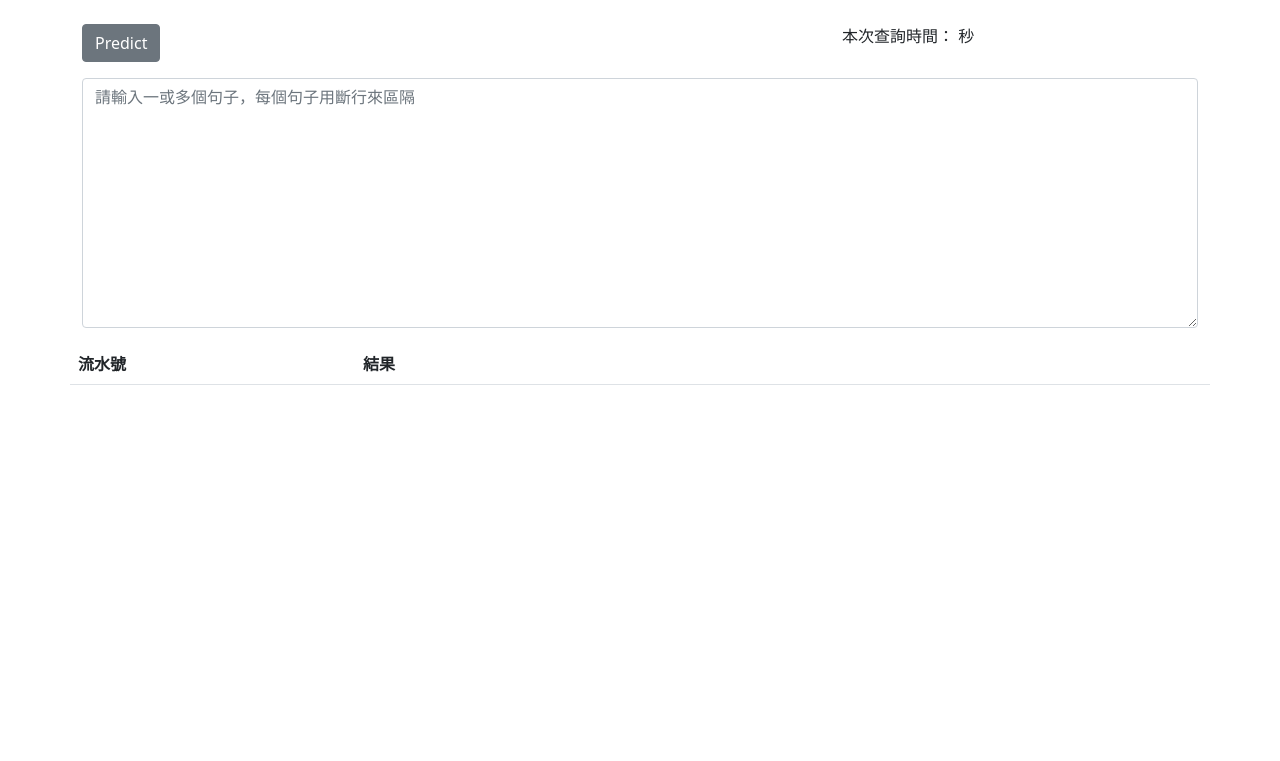
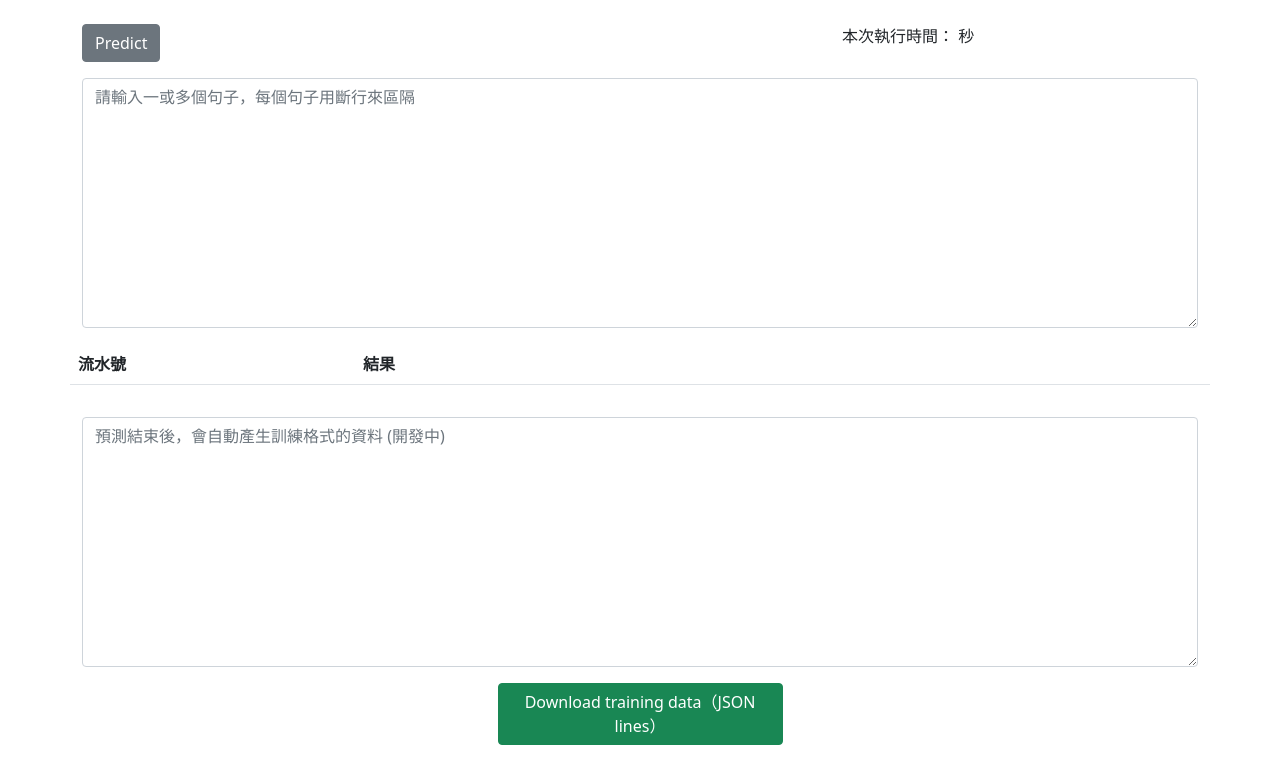
Before and after one commit to telunyang/rocling2022_ner, a Flask app: page / in a window 1280 px wide. Shown: the part 56-817 px from the top of the page. Before the commit the page ends 441 px from the top, so only its background shows below. Run offline with Flask 2, Linux system fonts and the light colour scheme; lists and menus that the app fills with data are empty; some libraries are stand-ins or nearby versions.

Commit message:
加入自動生產訓練資料的 layout

```diff
--- a/templates/query.html
+++ b/templates/query.html
@@ -32,7 +32,7 @@
                 <button class="btn btn-secondary" type="submit" id="btn_query">Predict</button>
             </div>
             <div class="col-auto">
-                本次查詢時間：<span class="badge bg-secondary" id="exec_secs"></span> 秒
+                本次執行時間：<span class="badge bg-secondary" id="exec_secs"></span> 秒
             </div>
         </div>
         <div class="row mb-3">
@@ -40,7 +40,7 @@
                 <textarea class="form-control" type="text" placeholder="請輸入一或多個句子，每個句子用斷行來區隔" id="search_bar"></textarea>
             </div>
         </div>
-        <div class="row">
+        <div class="row mb-3">
             <table class="table">
                 <thead class="thead-dark">
                     <tr>
@@ -51,7 +51,14 @@
                 <tbody id="result"></tbody>
             </table>
         </div>
-        </form>
+        <div class="row mb-3">
+            <div class="col">
+                <textarea class="form-control" type="text" placeholder="預測結束後，會自動產生訓練格式的資料 (開發中)" id="export_json"></textarea>
+            </div>
+        </div>
+        <div class="row mb-3 d-flex justify-content-center">
+            <button class="btn btn-success w-25" type="submit" id="btn_download">Download training data（JSON lines）</button>
+        </div>
     </main><!-- /.container -->
 
     <!-- jQuery -->
@@ -120,6 +127,8 @@
             //整合查詢結果
             let sn = 1
             for (let arr of obj['results']) {
+                console.log(arr);
+
                 // 整合 html 資料
                 let html = ``;
                 for(let o of arr){
```
